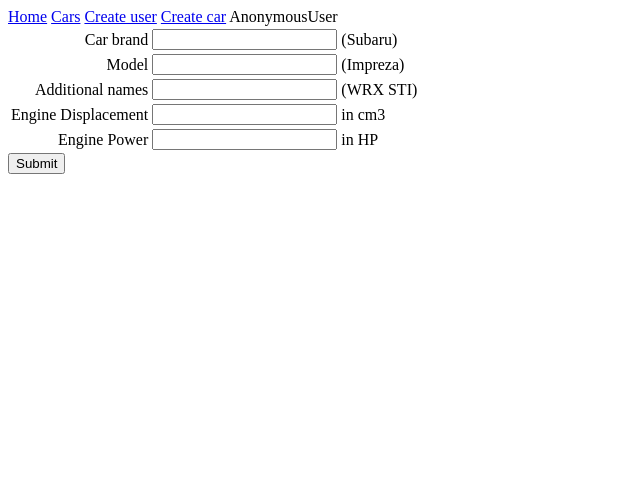
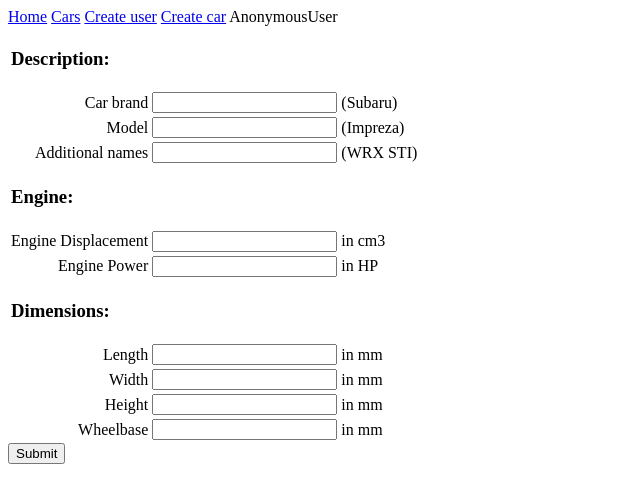
Before and after one commit to dzgtr/cardb, a Django app: page /cars/create in a window 1280 px wide. Shown: the top 503 px of the page, without its empty margins (0-640 px from the left). Run offline with Django 4.2, Linux system fonts and the light colour scheme.

Commit message:
model work categories

```diff
--- a/src/cardb/settings.py
+++ b/src/cardb/settings.py
@@ -109,8 +109,8 @@ AUTH_PASSWORD_VALIDATORS = [
 LANGUAGE_CODE = 'en-GB'
 
 LANGUAGES = (
-    ("en_GB", "English"),
-    ("cs_CZ", "Čeština"),
+    ("en-GB", "English"),
+    ("cs-CZ", "Čeština"),
 )
 
 TIME_ZONE = 'UTC'
--- a/src/cars/models.py
+++ b/src/cars/models.py
@@ -2,6 +2,9 @@ from django.db import models
 from django.core.validators import MaxValueValidator, MinValueValidator
 
 class EngineType(models.Model):
+    pass
+
+class TransmissionType(models.Model):
     pass
 
 class Car(models.Model):
@@ -29,8 +32,17 @@ class Label():
         self.required = required
 
 
-labels = {"brand": Label("Car brand", "(Subaru)", True),
-          "model": Label("Model", "(Impreza)", True),
-          "additional_model_info": Label("Additional names", "(WRX STI)"),
-          "displacement": Label("Engine Displacement", "in cm3", True),
-          "power": Label("Engine Power", "in HP", True)}
+labels = {
+    "Description":{
+                "brand": Label("Car brand", "(Subaru)", True),
+                "model": Label("Model", "(Impreza)", True),
+                "additional_model_info": Label("Additional names", "(WRX STI)")},
+    "Engine": {
+              "displacement": Label("Engine Displacement", "in cm3", True),
+              "power": Label("Engine Power", "in HP", True)},
+    "Dimensions": {
+                "length": Label("Length", "in mm"),
+                "width": Label("Width", "in mm"),
+                "height": Label("Height", "in mm"),
+                "wheelbase": Label("Wheelbase", "in mm")
+    }}
--- a/src/cars/templates/create_car.html
+++ b/src/cars/templates/create_car.html
@@ -2,9 +2,11 @@
 {% block content %}
 {% load i18n %}
 
-<form method="post">
+<form method="post">{% csrf_token %}
     <table>
-    {% for key, value in labels.items %}
+    {% for category, values in labels.items %}
+        <tr><td><h3>{{ category }}:</h3></td></tr>
+        {% for key, value in values.items %}
         <tr>
             <td style="text-align: right">{{ value.0 }}</td>
             <td><input name="{{ key }}"></td>
@@ -18,6 +20,7 @@
                 required();
             </script>
         </tr>
+        {% endfor %}
     {% endfor %}
     </table>
     <button type="submit" name="submit">{% trans "Submit" %}</button>
--- a/src/cars/views.py
+++ b/src/cars/views.py
@@ -12,8 +12,10 @@ def create_car_view(request):
         pass
     form = CarCreateForm(request.POST)
     labelsdict = {}
-    for key, value in labels.items():
-        labelsdict[key] = [labels[key].name, labels[key].tooltip, labels[key].required]
+    for category in labels:
+        labelsdict[category] = {}
+        for key, value in labels[category].items():
+            labelsdict[category][key] = [labels[category][key].name, labels[category][key].tooltip, labels[category][key].required]
 
     context = {"form": form, "labels": labelsdict}
     return render(request, "create_car.html", context)
--- a/src/users/templates/create_user.html
+++ b/src/users/templates/create_user.html
@@ -1,6 +1,8 @@
 {% extends "base.html" %}
 {% block content %}
 {% load static %}
+{% load i18n %}
+
 {% block scripts %}
 <script src="{% static '/js/pwd_gen.js' %}"></script>
 {% endblock %}
```
